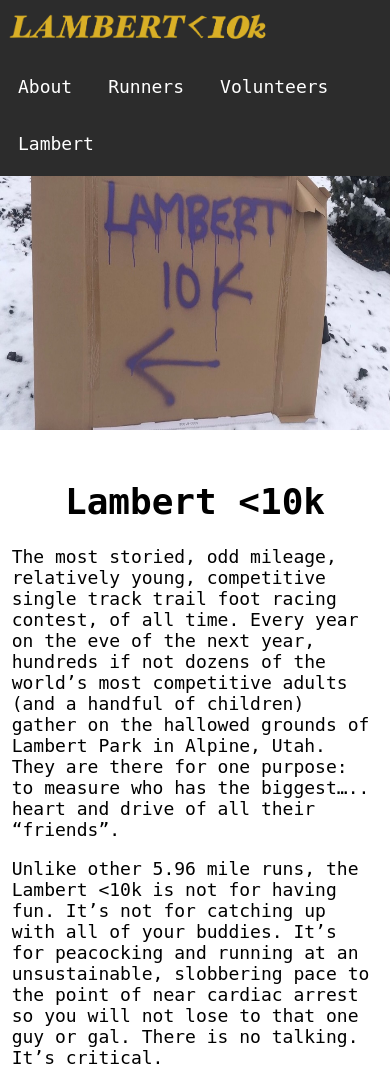
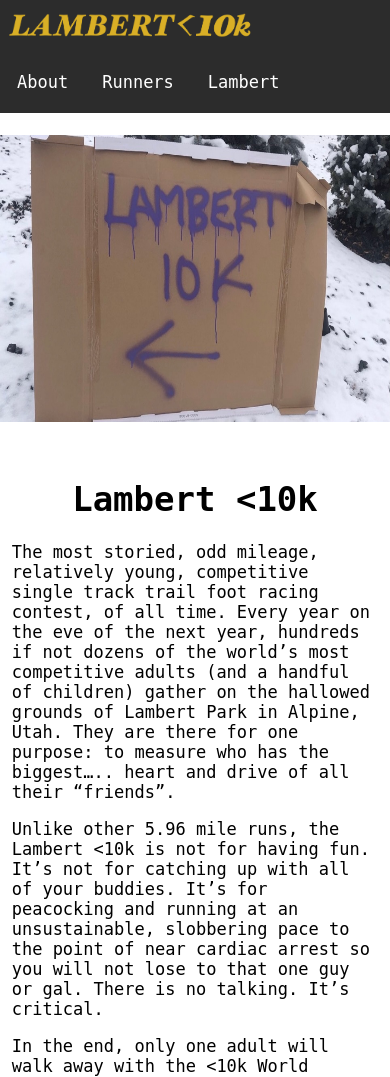
Before and after one commit to murfdog64/lambert10k, a PHP site: page / in a window 390 px wide. Shown: the top 1077 px of the page. Run offline with PHP 8.4, Linux system fonts and the light colour scheme.

Commit message:
little things for beta

```diff
--- a/index.html
+++ b/index.html
@@ -25,7 +25,7 @@
             <li><a href="#">Tracking</a>
           </ul>
         </li>
-        <li><a href="#">Volunteers</a></li>
+        <!-- <li><a href="#">Volunteers</a></li> -->
         <li><a href="#">Lambert</a>
           <ul>
             <li><a href="#">Lodging</a>
--- a/styles.css
+++ b/styles.css
@@ -4,7 +4,7 @@
 
 body, html {
   height: 100%;
-  font-size: 18px;
+  font-size: 17px;
 }
 
 body {
@@ -121,6 +121,6 @@ h1, p {
   .main-img {
     height: 45%;
     background-size: 100vw 34vh;
-    background-position-y: 17vh;
+    background-position-y: 16vh;
   }
 }
```
